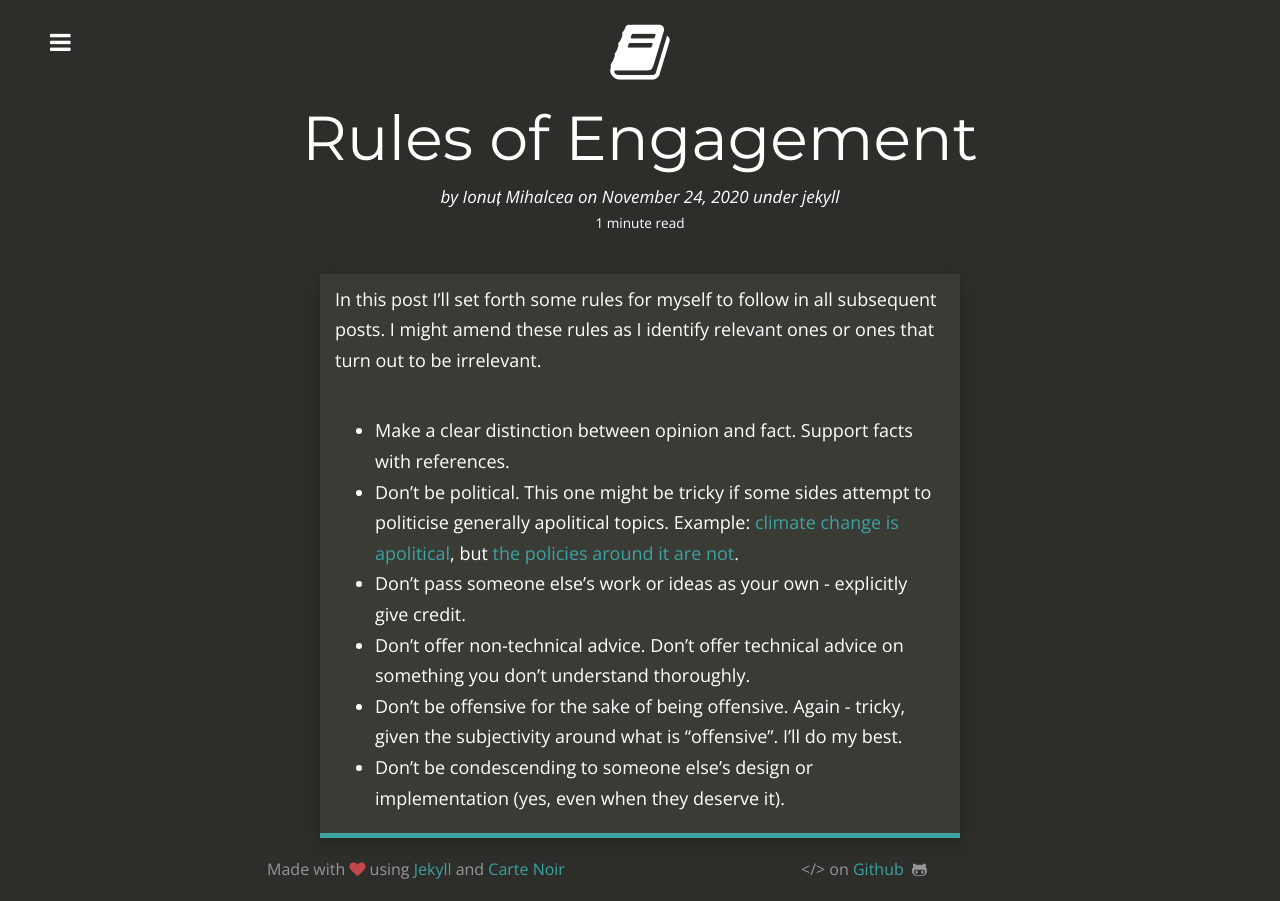
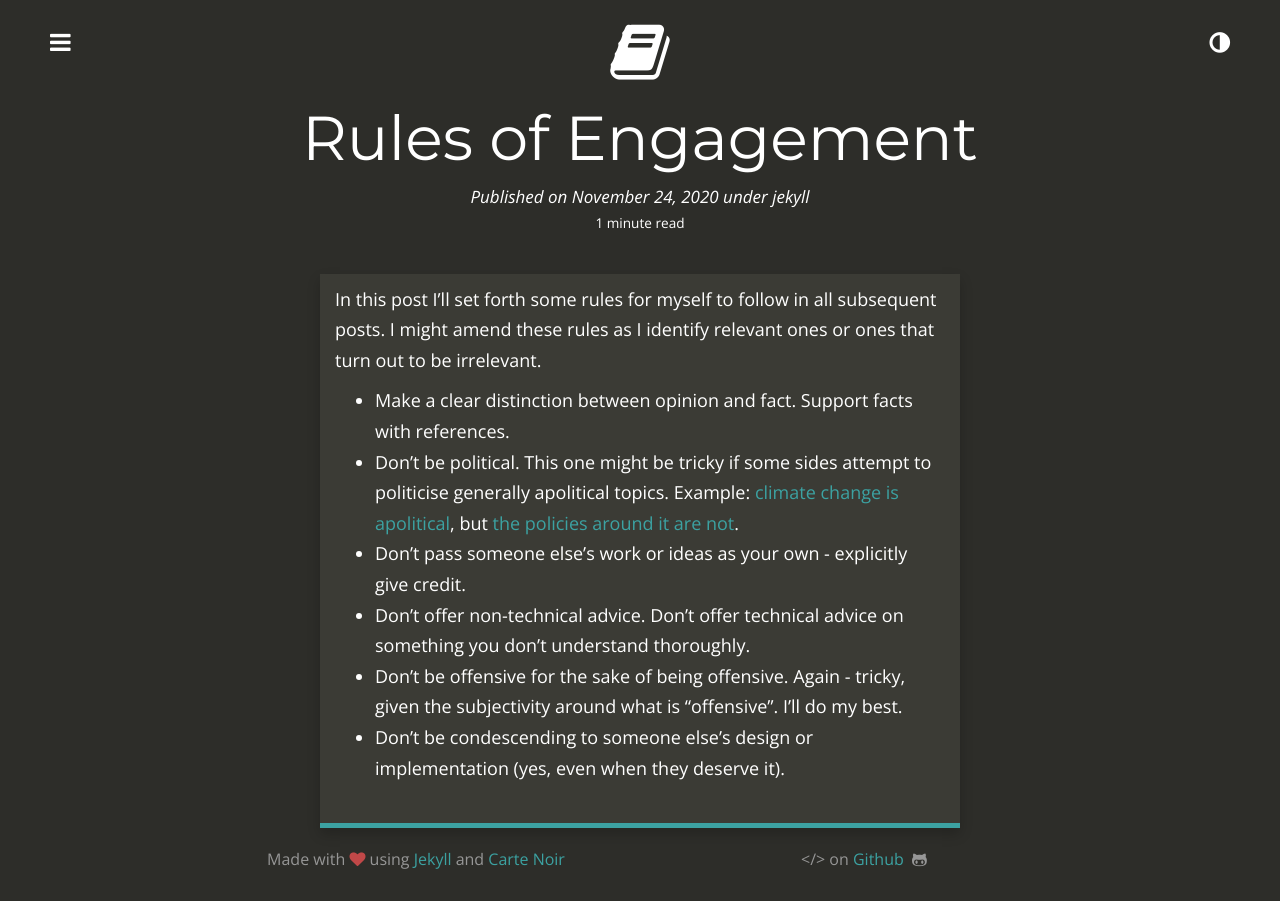
Before and after one commit to iamihalcea/iamihalcea.github.io, a Jekyll site: the page built from _posts/2020-11-24-rules-of-engagement.md, in a window 1280 px wide. Built offline with Jekyll 4.4.1, drawn with Linux system fonts in a browser that asks for light colours; nearby versions of some CDN libraries.

Commit message:
Improve framework
This commit changes the way posts look, adds a few properties to post
pages (quotes...), adds a light theme to the blog (and a button to
switch between light and dark), adds a favicon.

Signed-off-by: Ionut Mihalcea <ionut@mihalcea.dev>

```diff
--- a/_includes/footer.html
+++ b/_includes/footer.html
@@ -14,12 +14,26 @@
 <script>hljs.initHighlightingOnLoad();</script>
 <script type="text/javascript">
    $(document).ready(function() {
+      if(localStorage.getItem("colour-mode") === "light") {
+        document.documentElement.setAttribute("colour-mode", "light");
+      } else {
+        document.documentElement.setAttribute("colour-mode", "dark");
+      }
       $("#my-menu").mmenu().on( "closed.mm", function() {
             $(".menu-button").show();
          });
       $(".menu-button").click(function() {
         $(".menu-button").hide();
         $("#my-menu").trigger("open.mm");
+      });
+      $("#theme-button").on("click", function() {
+        if(document.documentElement.getAttribute("colour-mode") === "light") {
+          document.documentElement.setAttribute("colour-mode", "dark");
+          localStorage.setItem("colour-mode", "dark");
+        } else {
+          document.documentElement.setAttribute("colour-mode", "light");
+          localStorage.setItem("colour-mode", "light");
+        }
       });
    });
 </script>
--- a/_includes/header.html
+++ b/_includes/header.html
@@ -13,3 +13,4 @@
   </div>
 </nav>
 <div class="menu-button" href="#menu"><i class="fa fa-bars"></i></div>
+<div id="theme-button" class="theme-button" href="#theme"><i class="fa fa-adjust"></i></div>
--- a/_layouts/post.html
+++ b/_layouts/post.html
@@ -27,21 +27,7 @@ layout: default
 
       <div class="author">
         <small><i>
-          {% if page.author %}
-          by
-          <span itemprop="author">
-            {% if site.google_plus_link %}
-              <a rel="author" href="{{ site.google_plus_link }}">
-            {% endif %}
-            <span itemprop="author" itemscope itemtype="http://schema.org/Person">
-              <span itemprop="name">{{ page.author }}</span>
-            </span>
-            {% if site.google_plus_link %}
-              </a>
-            {% endif %}
-          </span>
-          {% endif %}
-          on <span itemprop="datePublished" content="2014-08-28">{{ page.date | date: "%B %-d, %Y" }}</span>
+          Published on <span itemprop="datePublished" content="2014-08-28">{{ page.date | date: "%B %-d, %Y" }}</span>
           {% if page.categories != empty %} under {% for category in page.categories limit:1 %}{{ category }}{% endfor %}{% endif %}
         </i></small>
       </div>
@@ -54,6 +40,21 @@ layout: default
 
       <div class="content-panel content">
 
+
+        {% if page.quote %}
+          <div class="quote">
+            <p>"{{ page.quote }}"</p>
+            {% if page.quote-link %}
+              <a href="{{ page.quote-link }}">
+            {% endif %}
+            <p>- {{ page.quote-author }}</p>
+            {% if page.quote-link %}
+              </a>
+            {% endif %}
+          </div>
+        {% endif %}
+
+        <span itemprop="articleBody">{{ content }}</span>
         {% if page.series %}
           This post is part of the series '{{ page.series }}':
           <ol class="series">
@@ -75,8 +76,6 @@ layout: default
           {% endfor %}
           </ol>
         {% endif %}
-
-        <span itemprop="articleBody">{{ content }}</span>
 
         {% if page.series %}
           {% if seriesnext %}
--- a/css/style.scss
+++ b/css/style.scss
@@ -15,6 +15,8 @@ $stack-overflow: #c98b3b;
 $instagram:      #cd486b;
 $reddit:         #cee3f8;
 $rss:            #eea33a;
+$envelope:		 #BB001B;
+$telegram:		 #0088CC;
 
 $darker:         #21211E;
 $dark:           #2D2D29;
@@ -37,6 +39,27 @@ $screen-md-min: 992px;
 $screen-lg-min: 1200px;
 
 /* Globals */
+:root[colour-mode="dark"] {
+	--background: #2D2D29;
+	--background-plus: #21211E;
+	--background-blue: #215A6D;
+	--content-panel: #3B3B35;
+	--text: #FFFFFF;
+	--text-plus: #969696;
+	--text-blue: #215A6D;
+	--text-rev-blue: #3CA2A2;
+}
+
+:root[colour-mode="light"] {
+	--background: #d7dfdf;
+	--background-plus: white;
+	--background-blue: #3CA2A2;
+	--content-panel: #DFECE6;
+	--text: black;
+	--text-plus: #3B3B35;
+	--text-blue: #3CA2A2;
+	--text-rev-blue: #215A6D;
+}
 
 html {
 	height: 100%;
@@ -46,20 +69,20 @@ html {
 body {
 	font-family: 'Open Sans', sans-serif;
 	font-weight: 300;
-	background-color: $dark;
-	color: $white;
+	background-color: var(--background);
+	color: var(--text);
 	font-size: 16px;
 	height: 100%;
-	width: 100%
+	width: 100%;
 }
 
 a, a:active {
-	color: $light-blue;
+	color: var(--text-rev-blue);
 	text-decoration: none;
 }
 
 a:hover {
-	color: $dark-blue;
+	color: var(--text-blue);
 	text-decoration: none;
 }
 
@@ -68,7 +91,7 @@ ul {
 }
 
 .navbar, .nav {
-	background-color: $dark-blue;
+	background-color: var(--background-blue);
 
 	.navbar-toggle {
 		margin-top: 10px;
@@ -79,11 +102,11 @@ ul {
 	li {
 
 		a, a:active {
-			color: $white;
+			color: var(--text);
 		}
 
 		a:hover {
-			color: $dark-blue;
+			color: var(--text-blue);
 			text-decoration: none;
 		}
 	}
@@ -111,15 +134,15 @@ ul {
 }
 
 .menu-button {
-	color: $white;
+	color: var(--text);
 	font-size: 24px;
-	position: fixed;
+	position: absolute;
 	top: 10px;
 	left: 20px;
 	cursor: pointer;
 	line-height: 1em;
 	padding: 10px;
-	background-color: $dark;
+	background-color: var(--background);
 	z-index: 100;
 	@media (min-width: $screen-sm-min) {
 		top: 20px;
@@ -127,8 +150,24 @@ ul {
 	}
 }
 
+.theme-button {
+	color: var(--text);
+	font-size: 24px;
+	position: absolute;
+	top: 10px;
+	right: 20px;
+	cursor: pointer;
+	line-height: 1em;
+	padding: 10px;
+	z-index: 100;
+	@media (min-width: $screen-sm-min) {
+		top: 20px;
+		right: 40px;
+	}
+}
+
 .content-panel {
-	background-color: $medium;
+	background-color: var(--content-panel);
 	padding-top: 20px;
 	padding-bottom: 20px;
 	padding-left: 30px;
@@ -139,17 +178,19 @@ ul {
 }
 
 #my-menu {
+	background-color: var(--background);
+	color: var(--text);
 
 	p {
 		margin-bottom: 5px;
 	}
 
 	a, a:active {
-		color: $white;
+		color: var(--text);
 	}
 
 	a:hover {
-		color: $light-blue;
+		color: var(--text-rev-blue);
 	}
 
 	.pages {
@@ -219,6 +260,14 @@ ul {
 	.fa-rss:hover {
 		color: $rss;
 	}
+
+	.fa-envelope-o:hover {
+		color: $envelope;
+	}
+
+	.fa-telegram:hover {
+		color: $telegram;
+	}
 }
 
 /* Index */
@@ -257,7 +306,7 @@ ul {
 
 	.author-header {
 		font-family: 'Montserrat', sans-serif;
-		color: $light-blue;
+		color: var(--text-rev-blue);
 		margin-top: 0px;
 		padding-top: 15px;
 		font-size: 30px;
@@ -306,7 +355,7 @@ ul {
 
 		h2 {
 			margin-bottom: 30px;
-			color: $light-blue;
+			color: var(--text-rev-blue);
 			font-size: 26px;
 		}
 
@@ -319,14 +368,14 @@ ul {
 				font-size: 24px;
 
 				a:hover {
-					color: $light-medium;
+					color: var(--text-plus);
 				}
 
 				small {
 					font-size: 14px;
 					margin-top: -10px;
 					padding-top: 0px;
-					color: $light-medium;
+					color: var(--text-plus);
 				}
 
 			}
@@ -341,12 +390,12 @@ ul {
 		}
 
 		a, a:active {
-			color: $white;
+			color: var(--text);
 			white-space: nowrap;
 		}
 
 		a:hover {
-			color: $light-blue;
+			color: var(--text-rev-blue);
 		}
 	}
 
@@ -357,7 +406,7 @@ ul {
 
 	.links {
 		a, a:active {
-			color: #FFFFFF;
+			color: var(--text);
 		}
 	}
 
@@ -369,11 +418,11 @@ ul {
 		bottom: 0px;
 
 		a, a:active {
-			color: #FFFFFF;
+			color: var(--text);
 		}
 
 		a:hover {
-			color: $light-blue;
+			color: var(--text-rev-blue);
 		}
 
 		ul {
@@ -469,14 +518,14 @@ ul {
 
 	.menu {
 
-		background-color: $dark-blue;
+		background-color: var(--background);
 
 		a, a:active {
-			color: $white;
+			color: var(--text);
 		}
 
 		a:hover {
-			color: $light-blue;
+			color: var(--text-rev-blue);
 		}
 
 		h4 {
@@ -496,7 +545,7 @@ ul {
 			font-size: 16px;
 
 			a {
-				color: $white;
+				color: var(--text);
 			}
 		}
 
@@ -567,6 +616,17 @@ ul {
 			padding-top: 10px;
 			padding-bottom: 10px;
 
+			.quote {
+				font-style: italic;
+				text-align: right;
+				font-size: 17px;
+				p {
+					margin-bottom: 0px;
+					margin-left: 5em;
+				}
+				margin-bottom: 30px;
+			}
+
 			@media (width: $screen-sm-min) {
 				font-size: 24px;
 				padding-left: 30px;
@@ -588,6 +648,8 @@ ul {
 			}
 
 			ul {
+				margin-top: -30px;
+				margin-bottom: 30px;
 				list-style-type: disc;
 			}
 
@@ -600,8 +662,8 @@ ul {
 				width: 100%;
 		    	margin-left: -15px;
 				padding-right: 10px;
-				background-color: $darker;
-				color: white;
+				background-color: var(--background-plus);
+				color: var(--text);
 				box-sizing: content-box;
 				border: none;
 				font-size: 28px;
@@ -620,7 +682,7 @@ ul {
 
 				:before {
     			font-family: "Times New Roman";
-					color: $light-medium;
+					color: var(--text-plus);
 			    content: "“";
 			    position: absolute;
 			    top: 15px;
@@ -654,8 +716,8 @@ ul {
 				pre {
 					width: 100%;
 					font-family: 'Anonymous Pro';
-					background-color: $darker;
-					color: $white;
+					background-color: var(--background-plus);
+					color: var(--text);
 					font-size: 12px;
 					border: none;
 					padding-left: 15px;
@@ -681,8 +743,8 @@ ul {
 				code {
 					font-family: 'Anonymous Pro';
 					font-size: 15px;
-					background-color: $darker;
-					color: $white;
+					background-color: var(--background-plus);
+					color: var(--text);
 					padding: 0.5em;
 					vertical-align: middle;
 				}
@@ -695,11 +757,11 @@ ul {
 				text-align: center;
 
 				a, a:active {
-					color: $white;
+					color: var(--text);
 				}
 
 				a:hover {
-					color: $light-blue;
+					color: var(--text-rev-blue);
 				}
 
 			}
@@ -737,16 +799,16 @@ ul {
 		margin-bottom: 20px;
 
 		a {
-			color: $white;
+			color: var(--text);
 			font-size: 18px;
 			width: auto;
 			padding: 10px 20px;
-			background-color: $darker;
+			background-color: var(--background-plus);
 			box-shadow: 0px 0px 0px 0px, 0px 6px 12px rgba(0, 0, 0, 0.2);
 		}
 
 		a:hover {
-			color: $dark-blue;
+			color: var(--text-blue);
 		}
 	}
 
@@ -760,11 +822,11 @@ ul {
 		}
 
 		a {
-			color: $white;
+			color: var(--text);
 		}
 
 		a:hover {
-			color: $light;
+			color: var(--text-plus);
 		}
 	}
 
@@ -776,11 +838,11 @@ ul {
 		width: 50%;
 
 		a {
-			color: $white;
+			color: var(--text);
 		}
 
 		a:hover {
-			color: $light;
+			color: var(--text-plus);
 		}
 	}
 
@@ -795,7 +857,7 @@ ul {
 	}
 
 	.date {
-		color: $light-medium;
+		color: var(--text-plus);
 	}
 }
 
@@ -809,7 +871,7 @@ ul {
 		margin-top: 30px;
 
 		a {
-			color: $light-blue;
+			color: var(--text-rev-blue);
 		}
 	}
 
@@ -842,7 +904,7 @@ ul {
 	}
 
 	div {
-		color: $light-medium;
+		color: var(--text-plus);
 		text-align: center;
 		margin-top: 20px;
 		margin-bottom: 20px;
@@ -852,33 +914,33 @@ ul {
 .btn-categories {
 	background-color: $light-blue;
 	border-color: $light-blue;
-	color: $white;
+	color: var(--text);
 	&:hover {
-		background-color: $dark-blue;
+		background-color: var(--background-blue);
 		border-color: $dark-blue;
-		color: $white;
+		color: var(--text);
 	}
 	&:active {
-		background-color: $dark-blue;
+		background-color: var(--background-blue);
 		border-color: $dark-blue;
-		color: $white;
+		color: var(--text);
 	}
 	&:focus {
-		background-color: $dark-blue;
+		background-color: var(--background-blue);
 		border-color: $dark-blue;
-		color: $white;
+		color: var(--text);
 	}
 }
 
 .dropdown-menu {
 	background-color: $light-blue;
-	color: $white;
+	color: var(--text);
 	> li > a {
 		background-color: $light-blue;
-		color: $white;
+		color: var(--text);
 		&:hover {
-			background-color: $dark-blue;
-			color: $white;
+			background-color: var(--background-blue);
+			color: var(--text);
 		}
 	}
 }
```
Also changed, not shown: favicons/android-chrome-192x192.png, favicons/android-chrome-512x512.png (added), favicons/apple-touch-icon.png, favicons/favicon-16x16.png, favicons/favicon-32x32.png, favicons/favicon.ico, favicons/site.webmanifest (added), 3 other files.
